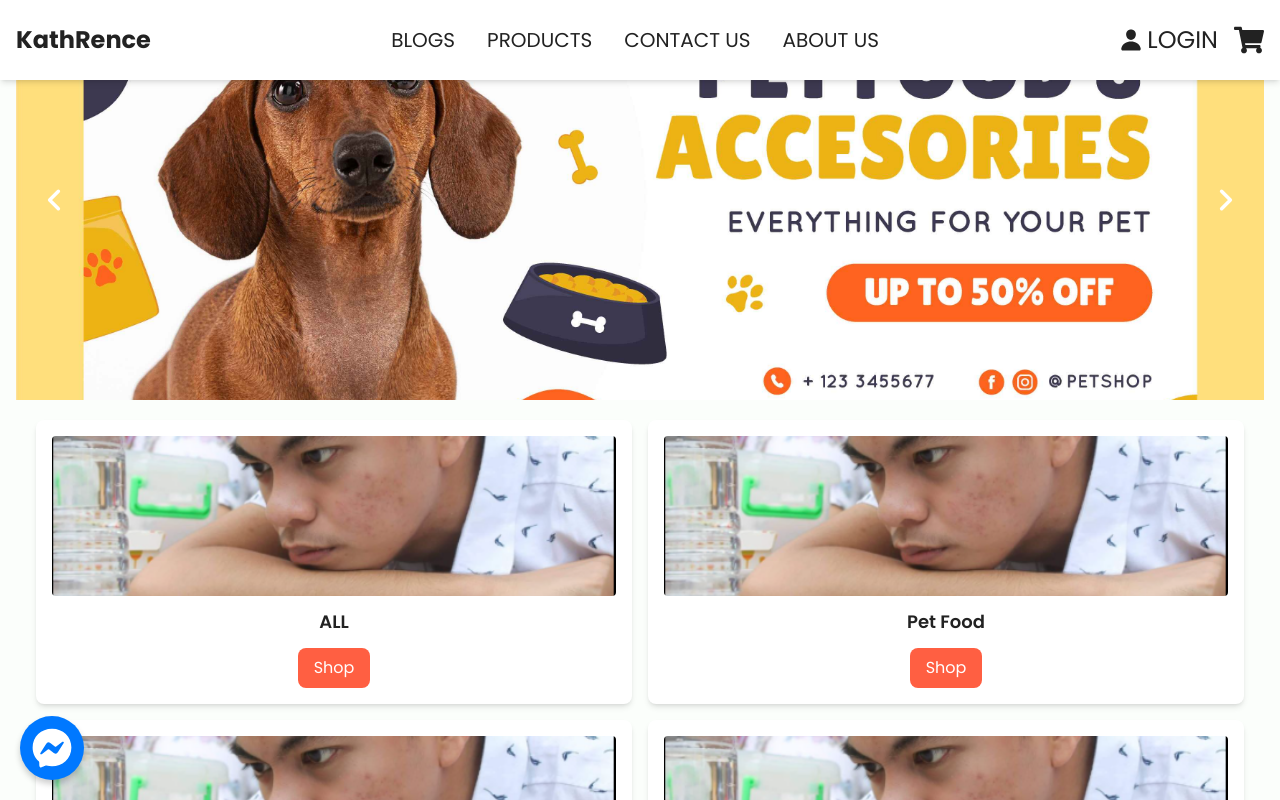
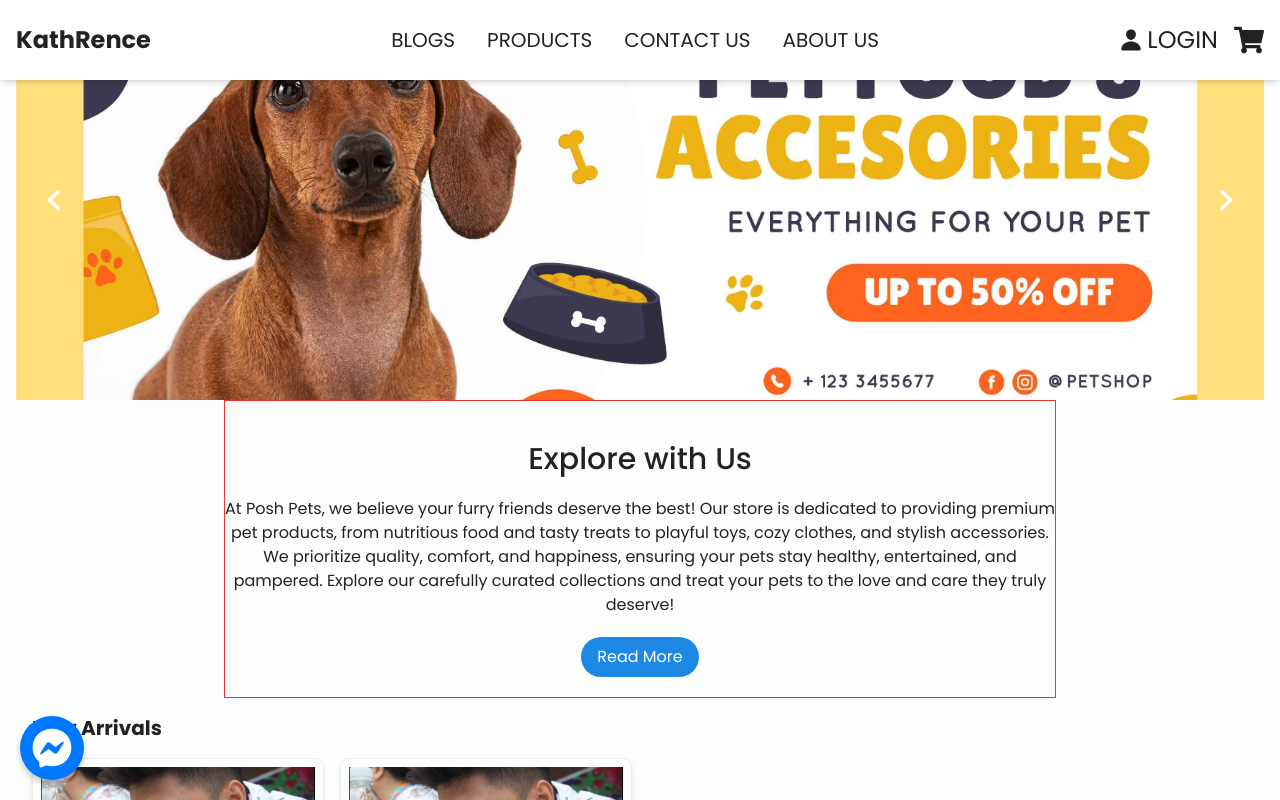
Before and after one commit to itsmecedy/kathrence, a React (Vite) app: page / in a window 1280 px wide. Shown: the top 800 px of the page. Built offline with nearby package versions, Linux system fonts and the light colour scheme.

Commit message:
add explore with us section in home page

```diff
--- a/src/pages/Home.jsx
+++ b/src/pages/Home.jsx
@@ -31,8 +31,23 @@ export default function Home() {
           ))}
         </Carousel>
       </div>
+      <div className=" border border-red-600 flex justify-center items-center text-center flex-col pt-10 w-2/3 mx-auto">
+        <p className=" text-3xl font-medium pb-5">Explore with Us</p>
+        <p>
+          At Posh Pets, we believe your furry friends deserve the best! Our
+          store is dedicated to providing premium pet products, from nutritious
+          food and tasty treats to playful toys, cozy clothes, and stylish
+          accessories. We prioritize quality, comfort, and happiness, ensuring
+          your pets stay healthy, entertained, and pampered. Explore our
+          carefully curated collections and treat your pets to the love and care
+          they truly deserve!
+        </p>
+        <button className="bg-blue-600 text-white px-4 py-2 my-5 rounded-full hover:bg-blue-700 transition">
+          Read More
+        </button>
+      </div>
+      <NewArrivals />
       <CategoryCard />
-      <NewArrivals />
     </div>
   );
 }
```
